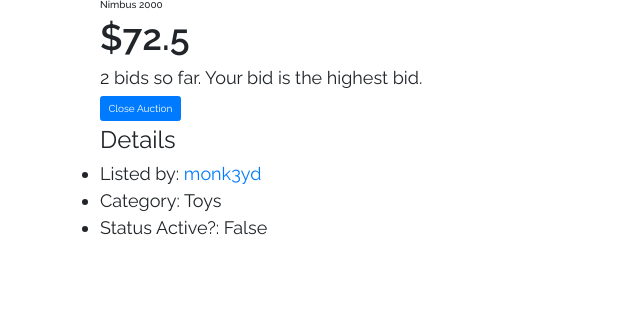
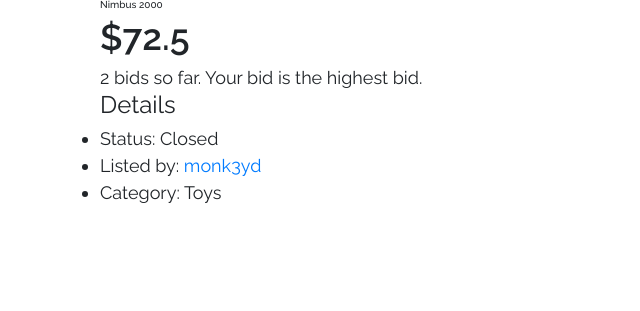
Before and after one commit to monk3yd/commerce-v2, a Django app: page /item/1 in a window 1280 px wide. Shown: the part 776-1087 px from the top of the page, without its empty margins (0-640 px from the left). After the commit the page ends 979 px from the top, so only its background shows below. Run offline with Django 3.2, Linux system fonts and the light colour scheme; a user stored in the database is signed in; data comes from the database, SQL or seed files in the repository; both versions use the stored data as it was after the commit; some libraries are stand-ins or nearby versions.

Commit message:
Close auction btn disappear when status already closed

```diff
--- a/auctions/templates/auctions/item.html
+++ b/auctions/templates/auctions/item.html
@@ -39,10 +39,12 @@
                 <input class="btn btn-primary my-2" type="submit" value="Place Bid" placeholder="Bid">
             </form>
         {% else %}
+            {% if item.is_active%}
             <form action="{% url 'close' item.id %}" method="POST">
                 {% csrf_token %}
                 <input class="btn btn-primary my-2" type="submit" value="Close Auction" placeholder="close-auction-btn">
             </form>
+            {% endif %}
 
         {% endif %}
     {% endif %}
@@ -50,8 +52,12 @@
     <!-- # TODO - List details as author of listing, category, etc -->
     <h3>Details</h3>
     <ul>
+        {% if item.is_active %}
+            <li>Status: Active</li>
+        {% else %}
+            <li>Status: Closed</li>
+        {% endif %}
         <li>Listed by: <a href="#">{{ item.author }}</a></li>
         <li>Category: {{ item.category }}</li>
-        <li>Status Active?: {{ item.is_active }}</li>
     </ul>
 {% endblock %}
--- a/auctions/views.py
+++ b/auctions/views.py
@@ -149,6 +149,7 @@ def item(request, item_uid):
     })
 
 
+# Render each user's watchlist
 def watchlist(request):
     # Get user
     user = User.objects.get(pk=request.user.id)
@@ -167,6 +168,7 @@ def remove(request, item_uid):
     return HttpResponseRedirect(reverse("watchlist"))
 
 
+# Close active listing item
 def close(request, item_uid):
     if request.method == "POST":
         user = User.objects.get(pk=request.user.id)
```
Also changed, not shown: db.sqlite3.
